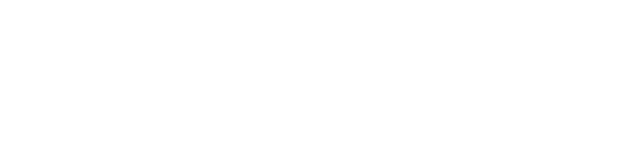
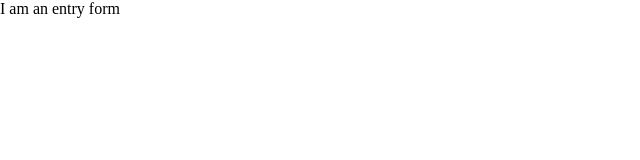
Before and after one commit to samanthavivonia/code-journal, a website: page index.html in a window 1280 px wide. Shown: the whole page, without its empty margins (0-640 px from the left). Drawn offline with Linux system fonts and the light colour scheme.

Commit message:
Add a div[data-view=entry-form] to the HTML.

```diff
--- a/index.html
+++ b/index.html
@@ -18,6 +18,7 @@
   <header>
   </header>
   <main>
+    <div data-view="entry-form">I am an entry form</div>
   </main>
   <script src="js/data.js"></script>
   <script src="js/main.js"></script>
```
